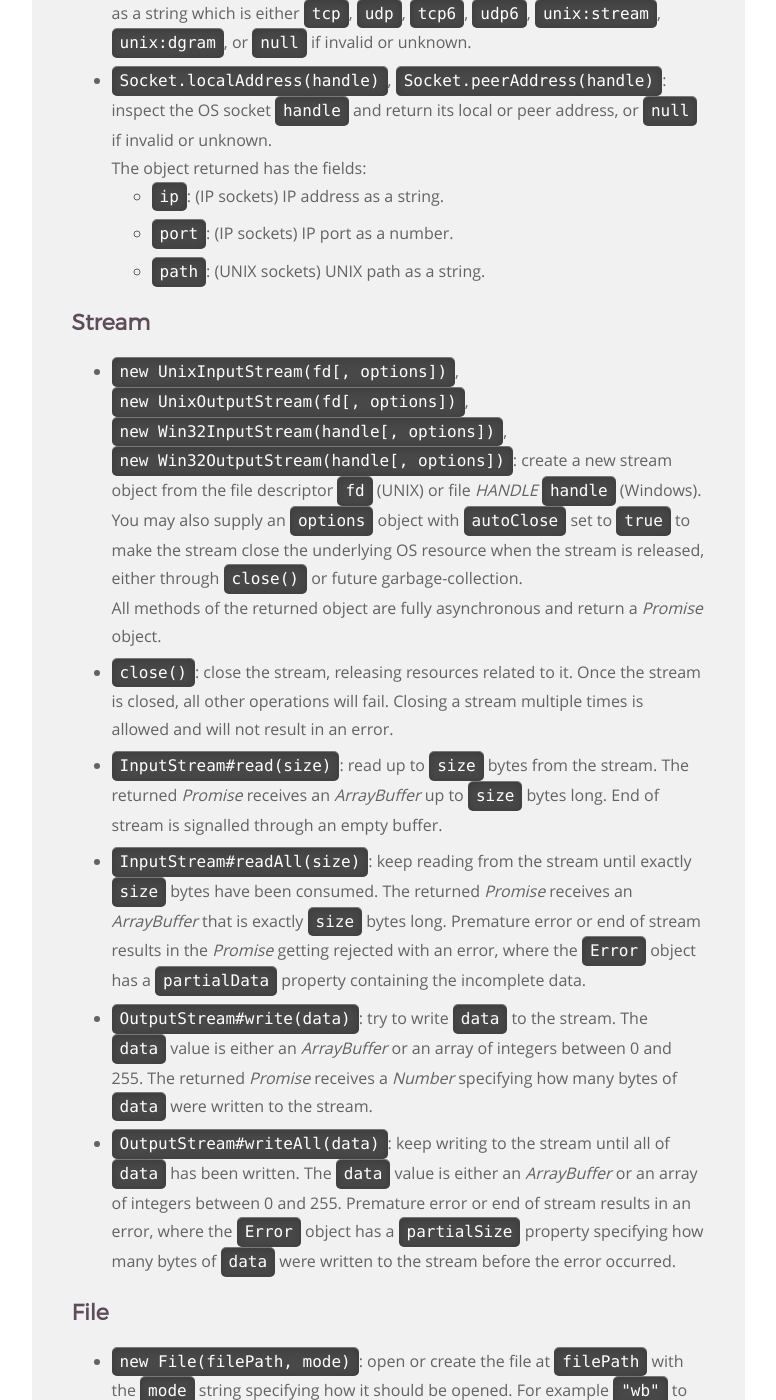
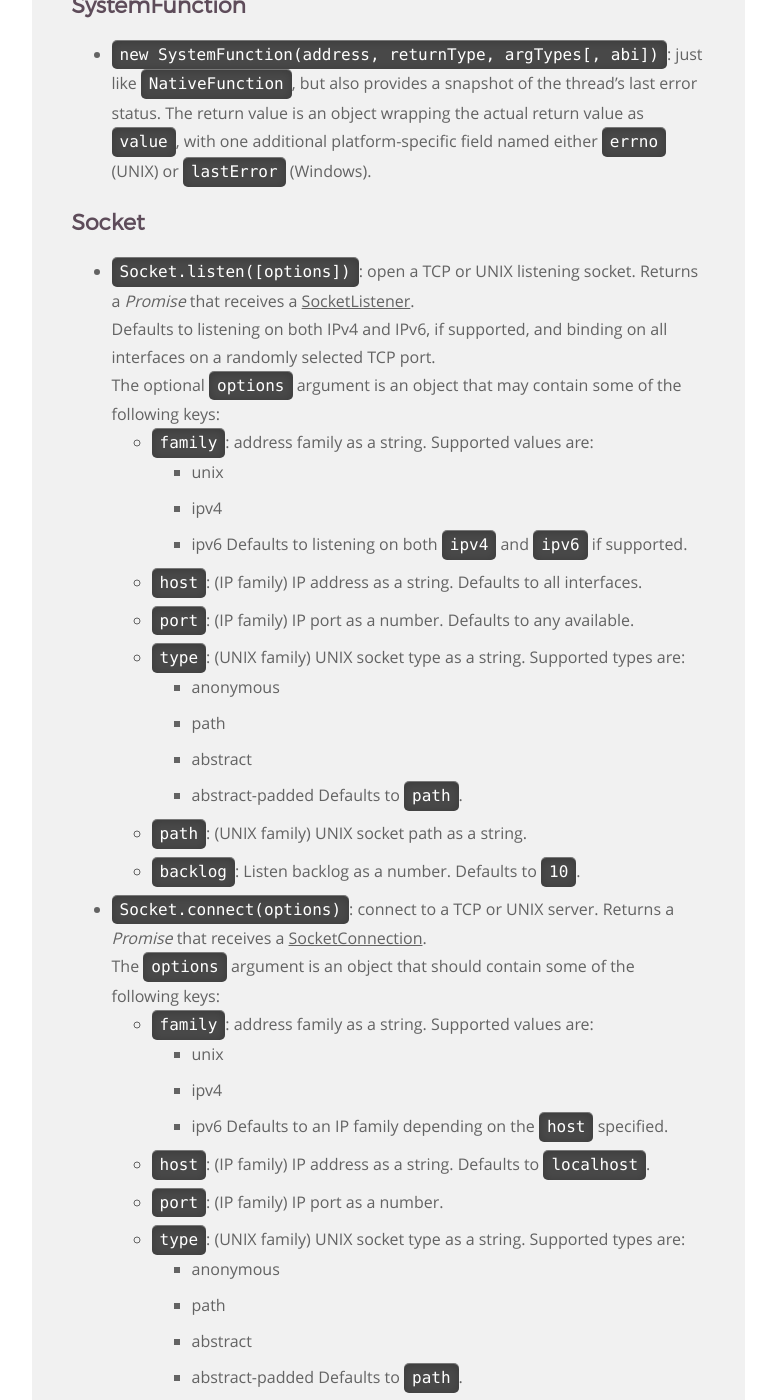
Before and after one commit to frida/frida-website, a Jekyll site: the page built from _docs/javascript-api.md, in a window 1280 px wide and 1400 px high, scrolled down 23621 px. Shown: the whole window, without its empty margins (364-1140 px from the left). Built offline with Jekyll 4.4.1, drawn with Linux system fonts in a browser that asks for light colours; some of the changed text lies outside the part shown.

Commit message:
Document Socket.listen() and Socket.connect()

```diff
--- a/_docs/javascript-api.md
+++ b/_docs/javascript-api.md
@@ -22,7 +22,15 @@ permalink: /docs/javascript-api/
   1. [NativeCallback](#nativecallback)
   1. [SystemFunction](#systemfunction)
   1. [Socket](#socket)
-  1. [Stream](#stream)
+  1. [SocketListener](#socketlistener)
+  1. [SocketConnection](#socketconnection)
+  1. [IOStream](#iostream)
+  1. [InputStream](#inputstream)
+  1. [OutputStream](#outputstream)
+  1. [UnixInputStream](#unixinputstream)
+  1. [UnixOutputStream](#unixoutputstream)
+  1. [Win32InputStream](#win32inputstream)
+  1. [Win32OutputStream](#win32outputstream)
   1. [File](#file)
   1. [SqliteDatabase](#sqlitedatabase)
   1. [SqliteStatement](#sqlitestatement)
@@ -928,6 +936,52 @@ friendlyFunctionName(returnValue, thisPtr);
 
 ## Socket
 
++   `Socket.listen([options])`: open a TCP or UNIX listening socket. Returns a
+    *Promise* that receives a [SocketListener](#socketlistener).
+
+    Defaults to listening on both IPv4 and IPv6, if supported, and binding on
+    all interfaces on a randomly selected TCP port.
+
+    The optional `options` argument is an object that may contain some of the
+    following keys:
+
+    -   `family`: address family as a string. Supported values are:
+        -   unix
+        -   ipv4
+        -   ipv6
+        Defaults to listening on both `ipv4` and `ipv6` if supported.
+    -   `host`: (IP family) IP address as a string. Defaults to all interfaces.
+    -   `port`: (IP family) IP port as a number. Defaults to any available.
+    -   `type`: (UNIX family) UNIX socket type as a string. Supported types are:
+        -   anonymous
+        -   path
+        -   abstract
+        -   abstract-padded
+        Defaults to `path`.
+    -   `path`: (UNIX family) UNIX socket path as a string.
+    -   `backlog`: Listen backlog as a number. Defaults to `10`.
+
++   `Socket.connect(options)`: connect to a TCP or UNIX server. Returns a
+    *Promise* that receives a [SocketConnection](#socketconnection).
+
+    The `options` argument is an object that should contain some of the
+    following keys:
+
+    -   `family`: address family as a string. Supported values are:
+        -   unix
+        -   ipv4
+        -   ipv6
+        Defaults to an IP family depending on the `host` specified.
+    -   `host`: (IP family) IP address as a string. Defaults to `localhost`.
+    -   `port`: (IP family) IP port as a number.
+    -   `type`: (UNIX family) UNIX socket type as a string. Supported types are:
+        -   anonymous
+        -   path
+        -   abstract
+        -   abstract-padded
+        Defaults to `path`.
+    -   `path`: (UNIX family) UNIX socket path as a string.
+
 +   `Socket.type(handle)`: inspect the OS socket `handle` and return its type
     as a string which is either `tcp`, `udp`, `tcp6`, `udp6`, `unix:stream`,
     `unix:dgram`, or `null` if invalid or unknown.
@@ -944,45 +998,134 @@ friendlyFunctionName(returnValue, thisPtr);
     -   `path`: (UNIX sockets) UNIX path as a string.
 
 
-## Stream
-
-+   `new UnixInputStream(fd[, options])`,
-    `new UnixOutputStream(fd[, options])`,
-    `new Win32InputStream(handle[, options])`,
-    `new Win32OutputStream(handle[, options])`: create a new stream object
-    from the file descriptor `fd` (UNIX) or file *HANDLE* `handle` (Windows).
-    You may also supply an `options` object with `autoClose` set to `true` to
-    make the stream close the underlying OS resource when the stream is
-    released, either through `close()` or future garbage-collection.
-
-    All methods of the returned object are fully asynchronous and return a
-    *Promise* object.
+## SocketListener
+
+    All methods are fully asynchronous and return Promise objects.
+
+-   `path`: (UNIX family) path being listened on.
+
+-   `port`: (IP family) IP port being listened on.
+
+-   `close()`: close the listener, releasing resources related to it. Once the
+    listener is closed, all other operations will fail. Closing a listener
+    multiple times is allowed and will not result in an error.
+
+-   `accept()`: wait for the next client to connect. The returned *Promise*
+    receives a [SocketConnection](#socketconnection).
+
+
+## SocketConnection
+
+    Inherits from IOStream.
+    All methods are fully asynchronous and return Promise objects.
+
+-   `setNoDelay(noDelay)`: disable the Nagle algorithm if `noDelay` is `true`,
+    otherwise enable it. The Nagle algorithm is enabled by default, so it is
+    only necessary to call this method if you wish to optimize for low delay
+    instead of high throughput.
+
+
+## IOStream
+
+    All methods are fully asynchronous and return Promise objects.
+
+-   `input`: the [InputStream](#inputstream) to read from.
+
+-   `output`: the [OutputStream](#outputstream) to write to.
+
+-   `close()`: close the stream, releasing resources related to it. This will
+    also close the individual input and output streams. Once the stream is
+    closed, all other operations will fail. Closing a stream multiple times is
+    allowed and will not result in an error.
+
+
+## InputStream
+
+    All methods are fully asynchronous and return Promise objects.
 
 -   `close()`: close the stream, releasing resources related to it. Once the
     stream is closed, all other operations will fail. Closing a stream multiple
     times is allowed and will not result in an error.
 
--   `InputStream#read(size)`: read up to `size` bytes from the stream. The
-    returned *Promise* receives an *ArrayBuffer* up to `size` bytes long. End of
-    stream is signalled through an empty buffer.
-
--   `InputStream#readAll(size)`: keep reading from the stream until exactly
-    `size` bytes have been consumed. The returned *Promise* receives an
-    *ArrayBuffer* that is exactly `size` bytes long. Premature error or end of
-    stream results in the *Promise* getting rejected with an error, where the
-    `Error` object has a `partialData` property containing the incomplete data.
-
--   `OutputStream#write(data)`: try to write `data` to the stream. The `data`
-    value is either an *ArrayBuffer* or an array of integers between 0 and 255.
-    The returned *Promise* receives a *Number* specifying how many bytes of
-    `data` were written to the stream.
-
--   `OutputStream#writeAll(data)`: keep writing to the stream until all of
-    `data` has been written. The `data` value is either an *ArrayBuffer* or an
-    array of integers between 0 and 255. Premature error or end of stream
-    results in an error, where the `Error` object has a `partialSize` property
-    specifying how many bytes of `data` were written to the stream before the
-    error occurred.
+-   `read(size)`: read up to `size` bytes from the stream. The returned
+    *Promise* receives an *ArrayBuffer* up to `size` bytes long. End of stream
+    is signalled through an empty buffer.
+
+-   `readAll(size)`: keep reading from the stream until exactly `size` bytes
+    have been consumed. The returned *Promise* receives an *ArrayBuffer* that is
+    exactly `size` bytes long. Premature error or end of stream results in the
+    *Promise* getting rejected with an error, where the `Error` object has a
+    `partialData` property containing the incomplete data.
+
+
+## OutputStream
+
+    All methods are fully asynchronous and return Promise objects.
+
+-   `close()`: close the stream, releasing resources related to it. Once the
+    stream is closed, all other operations will fail. Closing a stream multiple
+    times is allowed and will not result in an error.
+
+-   `write(data)`: try to write `data` to the stream. The `data` value is either
+    an *ArrayBuffer* or an array of integers between 0 and 255. The returned
+    *Promise* receives a *Number* specifying how many bytes of `data` were
+    written to the stream.
+
+-   `writeAll(data)`: keep writing to the stream until all of `data` has been
+    written. The `data` value is either an *ArrayBuffer* or an array of integers
+    between 0 and 255. Premature error or end of stream results in an error,
+    where the `Error` object has a `partialSize` property specifying how many
+    bytes of `data` were written to the stream before the error occurred.
+
+
+## UnixInputStream
+
+    (Only available on UNIX-like OSes.)
+
++   `new UnixInputStream(fd[, options])`: create a new
+    [InputStream](#inputstream) from the specified file descriptor `fd`.
+
+    You may also supply an `options` object with `autoClose` set to `true` to
+    make the stream close the underlying file descriptor when the stream is
+    released, either through `close()` or future garbage-collection.
+
+
+## UnixOutputStream
+
+    (Only available on UNIX-like OSes.)
+
++   `new UnixOutputStream(fd[, options])`: create a new
+    [OutputStream](#outputstream) from the specified file descriptor `fd`.
+
+    You may also supply an `options` object with `autoClose` set to `true` to
+    make the stream close the underlying file descriptor when the stream is
+    released, either through `close()` or future garbage-collection.
+
+
+## Win32InputStream
+
+    (Only available on Windows.)
+
++   `new Win32InputStream(handle[, options])`: create a new
+    [InputStream](#inputstream) from the specified `handle`, which is a Windows
+    *HANDLE* value.
+
+    You may also supply an `options` object with `autoClose` set to `true` to
+    make the stream close the underlying handle when the stream is released,
+    either through `close()` or future garbage-collection.
+
+
+## Win32OutputStream
+
+    (Only available on Windows.)
+
++   `new Win32OutputStream(handle[, options])`: create a new
+    [OutputStream](#outputstream) from the specified `handle`, which is a
+    Windows *HANDLE* value.
+
+    You may also supply an `options` object with `autoClose` set to `true` to
+    make the stream close the underlying handle when the stream is released,
+    either through `close()` or future garbage-collection.
 
 
 ## File
```
